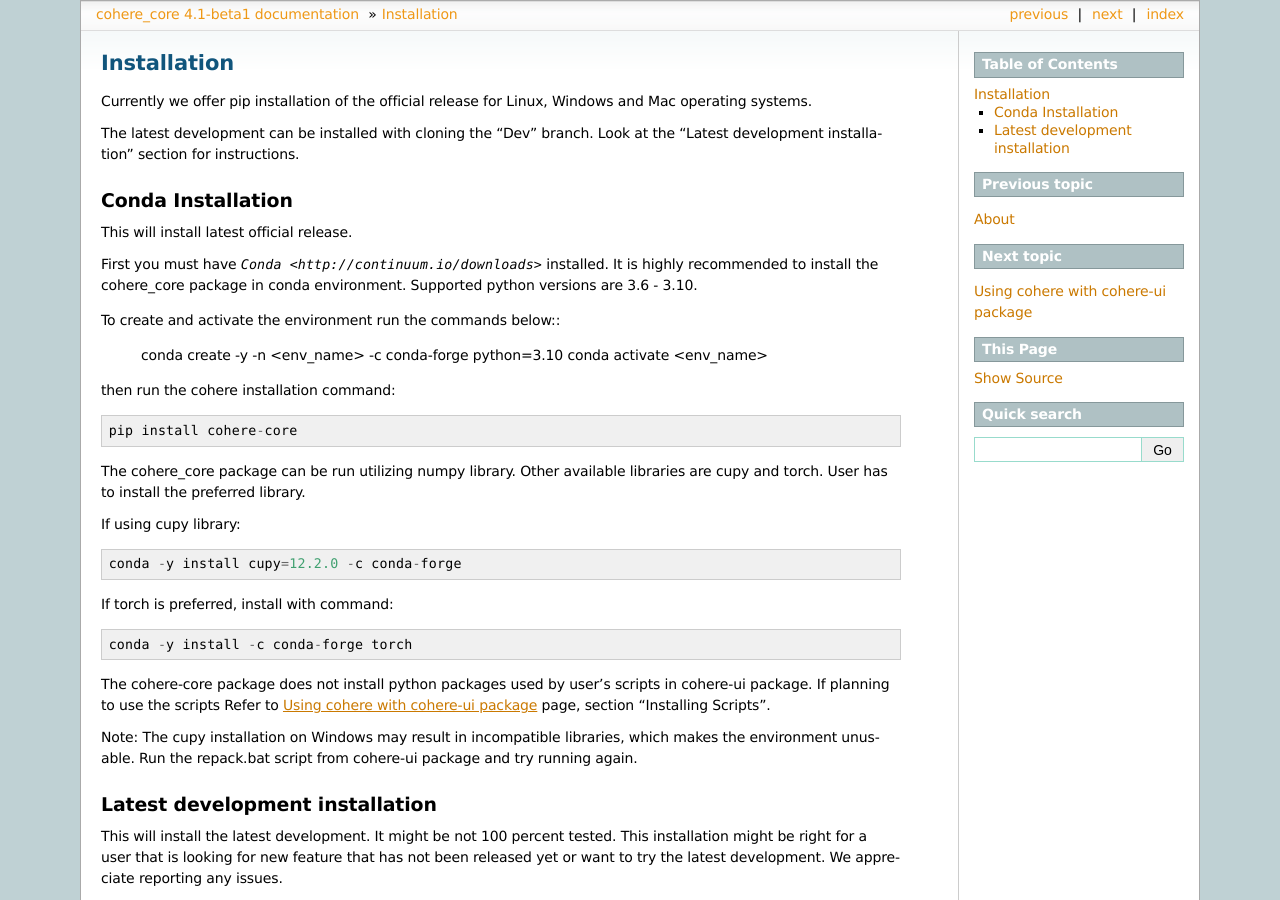
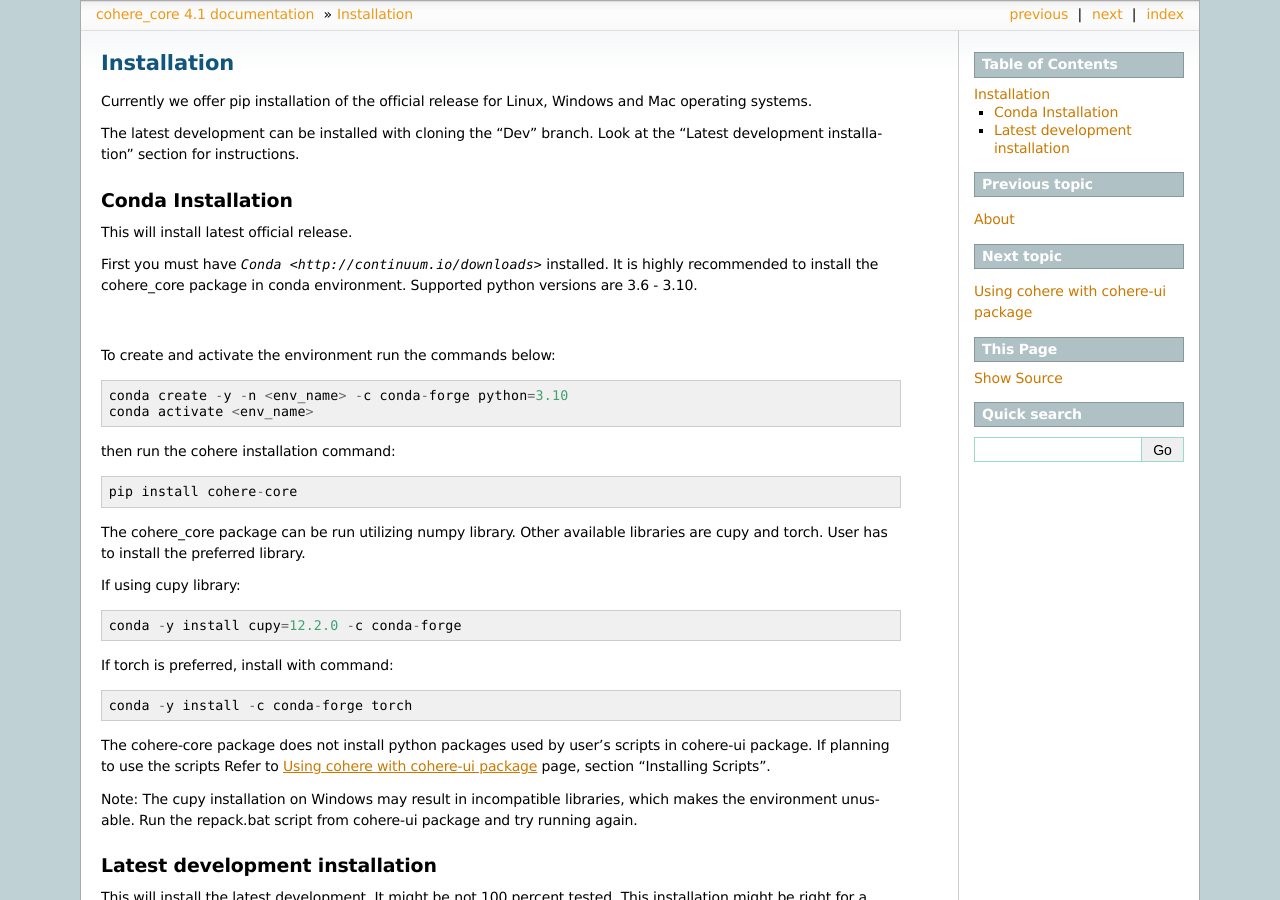
Before and after one commit to AdvancedPhotonSource/cohere, a Sphinx documentation site: the page built from docs/source/installation.rst, in a window 1280 px wide and 900 px high. Built offline with Sphinx 7.4.7, drawn with Linux system fonts in a browser that asks for light colours; some of the changed text lies outside the part shown.

```diff
--- a/docs/source/conf.py
+++ b/docs/source/conf.py
@@ -23,7 +23,7 @@ copyright = '2020, Barbara Frosik, Ross Harder'
 author = 'Barbara Frosik, Ross Harder'
 
 # The full version, including alpha/beta/rc tags
-release = '4.1-beta1'
+release = '4.1'
 
 
 # -- General configuration ---------------------------------------------------
--- a/docs/source/installation.rst
+++ b/docs/source/installation.rst
@@ -12,7 +12,8 @@ This will install latest official release.
 First you must have `Conda <http://continuum.io/downloads>` installed.
 It is highly recommended to install the cohere_core package in conda environment. Supported python versions are 3.6 - 3.10.
 
-| To create and activate the environment run the commands below::
+|
+To create and activate the environment run the commands below::
 
     conda create -y -n <env_name> -c conda-forge python=3.10
     conda activate <env_name>
--- a/setup.py
+++ b/setup.py
@@ -5,7 +5,7 @@ setuptools.setup(
       author = 'Barbara Frosik, Ross Harder',
       author_email = 'bfrosik@anl.gov',
       url='https://github.com/advancedPhotonSource/cohere',
-      version='4.1-beta1',
+      version='4.1',
       packages=setuptools.find_packages(),
       install_requires=['numpy',
                         'scikit-learn',
```
Also changed, not shown: 1 other file.
